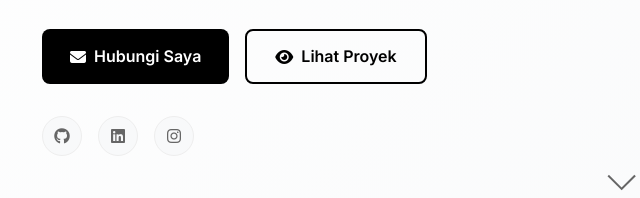
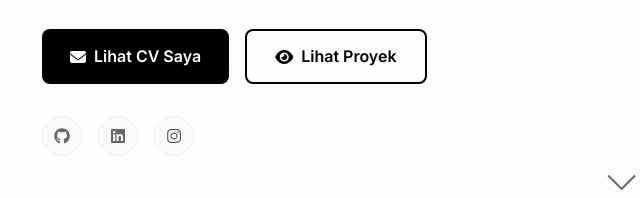
Before and after one commit to travian22/travian_porto, a plain HTML site: page index.html in a window 1280 px wide. Shown: the part 543-741 px from the top of the page, 18-658 px from the left. Drawn offline with Linux system fonts and the light colour scheme.

Commit message:
tambah CV

```diff
--- a/index.html
+++ b/index.html
@@ -76,9 +76,9 @@
                     </div>
 
                     <div class="hero-actions">
-                        <a href="#contact" class="btn btn-primary">
+                        <a href="https://drive.google.com/file/d/1cWV-bHbRAkRo9DECu1NkJw326IlngvEc/view?usp=drive_link" class="btn btn-primary">
                             <i class="fas fa-envelope"></i>
-                            Hubungi Saya
+                            Lihat CV Saya
                         </a>
                         <a href="#projects" class="btn btn-secondary">
                             <i class="fas fa-eye"></i>
```
